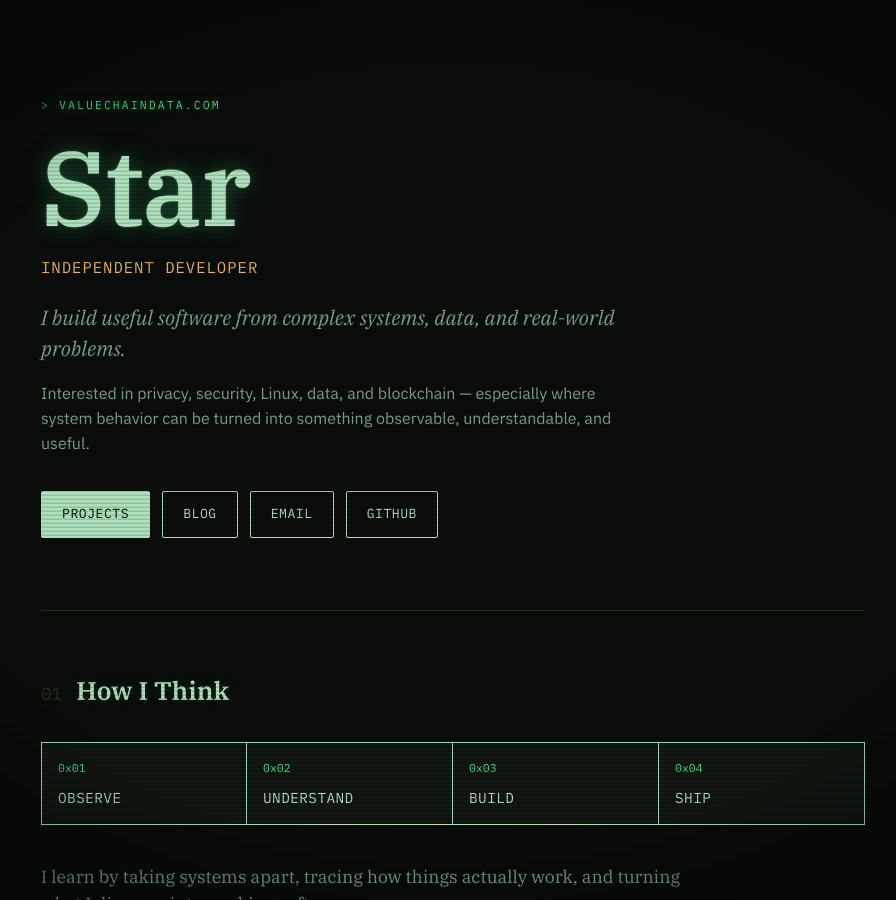
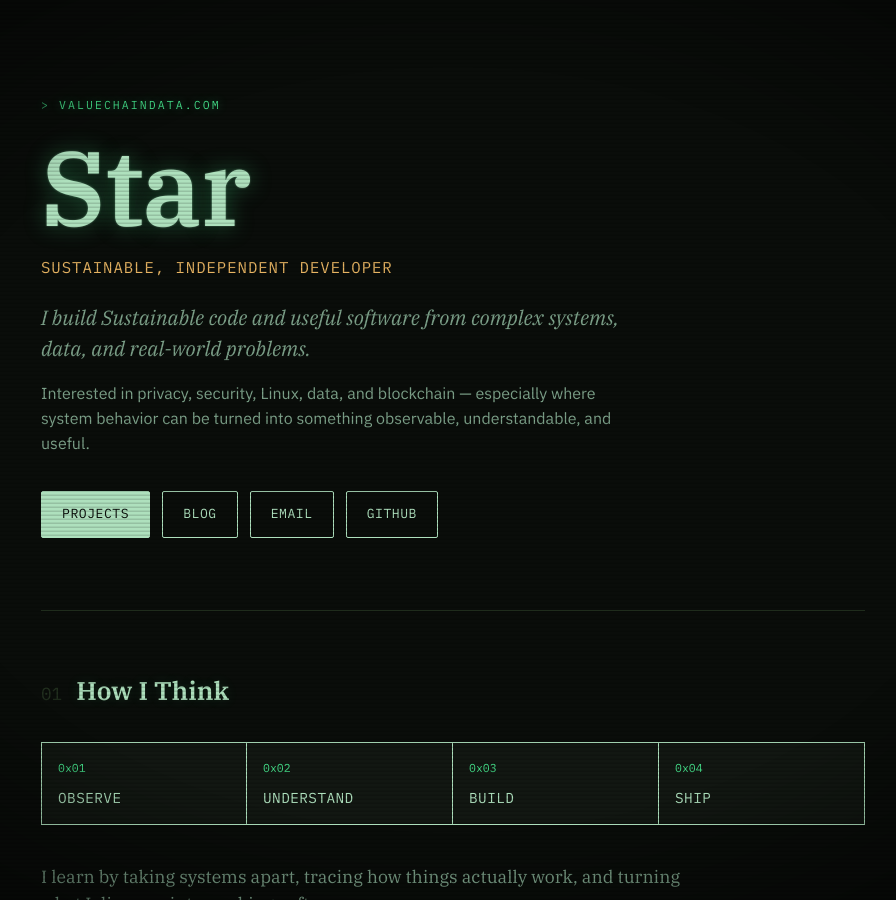
Before and after one commit to Staranony/Staranony.github.io, a Jekyll site: the page index.html, which Jekyll copies as it is, in a window 1280 px wide and 900 px high. Shown: the whole window, without its empty margins (187-1083 px from the left). Built offline with Jekyll 4.4.1, drawn with Linux system fonts in a browser that asks for light colours.

Commit message:
Update role and tagline in hero section

```diff
--- a/index.html
+++ b/index.html
@@ -274,8 +274,8 @@
   <header class="hero">
     <div class="eyebrow">valuechaindata.com</div>
     <h1>Star</h1>
-    <p class="role">Independent Developer</p>
-    <p class="tagline">I build useful software from complex systems, data, and real-world problems.</p>
+    <p class="role">Sustainable, Independent Developer</p>
+    <p class="tagline">I build Sustainable code and useful software from complex systems, data, and real-world problems.</p>
     <p class="interests">Interested in privacy, security, Linux, data, and blockchain — especially where system behavior can be turned into something observable, understandable, and useful.</p>
 
     <div class="cta-row">
```
